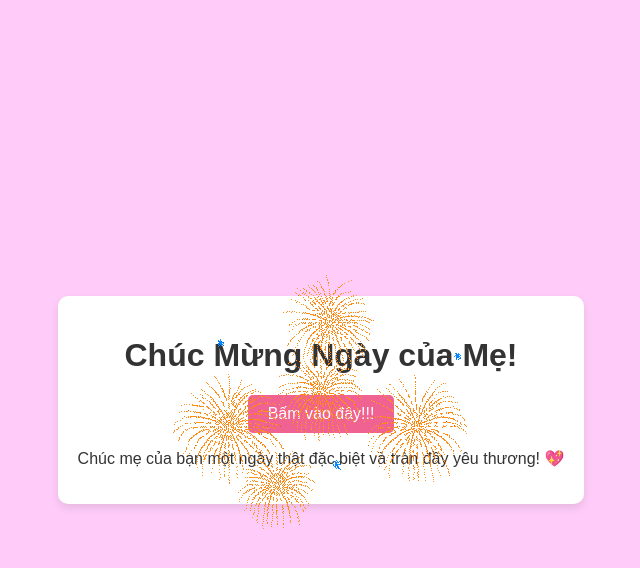
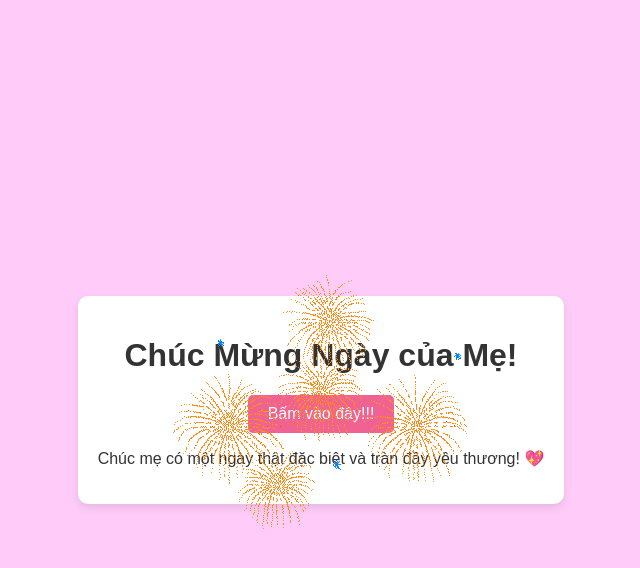
Before and after one commit to hoanganh2212az/mother-sday, a plain HTML site: page index.html in a window 1280 px wide. Both pictures are taken after a click on the button "Bấm vào đây!!!". Shown: the whole page, without its empty margins (319-959 px from the left). Drawn offline with Linux system fonts and the light colour scheme.

Commit message:
index.html

```diff
--- a/index.html
+++ b/index.html
@@ -10,9 +10,10 @@
     <div class="container">
         <h1>Chúc Mừng Ngày của Mẹ!</h1>
         <button id="messageBtn">Bấm vào đây!!!</button>
-        <p id="specialMessage" style="display:none;">Chúc mẹ của bạn một ngày thật đặc biệt và tràn đầy yêu thương! 💖</p>
+        <p id="specialMessage" style="display:none;">Chúc mẹ có một ngày thật đặc biệt và tràn đầy yêu thương! 💖</p>
         <img id="fireworks" src="/material/fireworks.gif" style="display:none;" alt="Pháo hoa" />
         <audio id="fireworksSound" src="/material/fireworks.wav"></audio>
+        <img id="greetingImage" src="/material/greeting_image.jpg" style="display:none;" alt="Hình ảnh chúc mừng" />
     </div>
     <script src="script.js"></script>
 </body>
```
